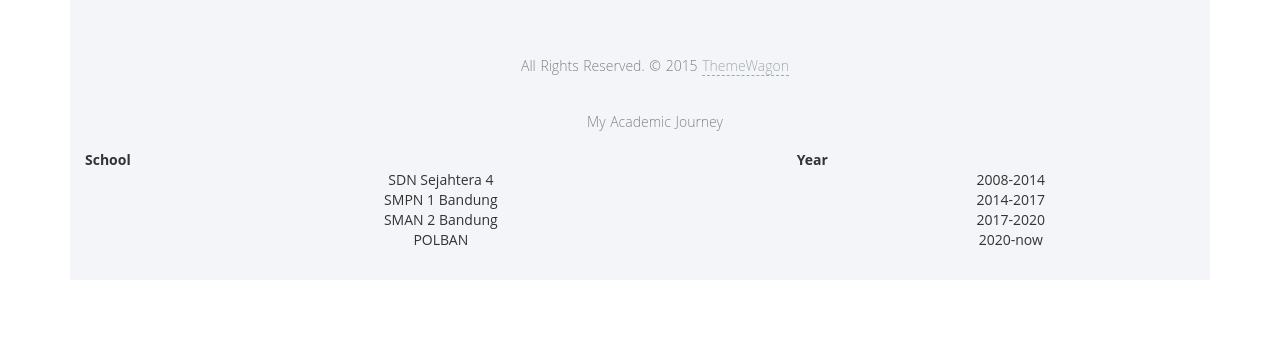
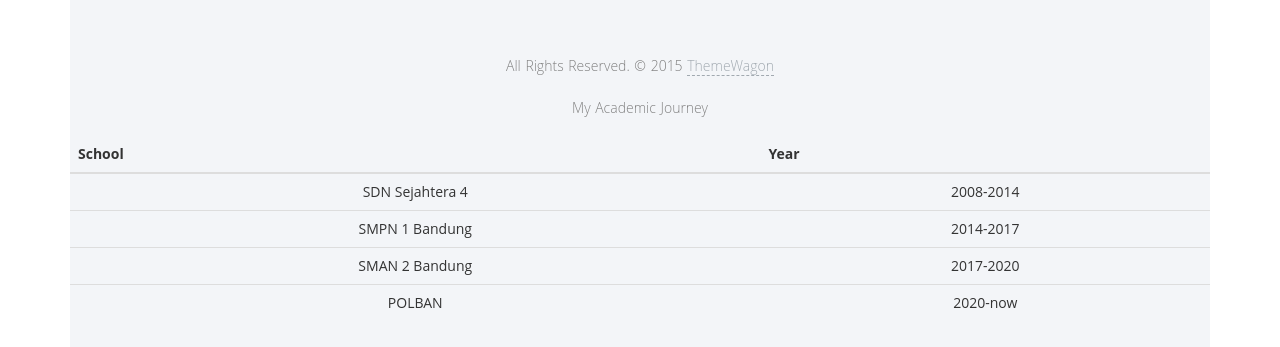
Before and after one commit to pamudyaputra/pamudyaputra.github.io, a plain HTML site: page index.html in a window 1280 px wide. Shown: the part 4600-4947 px from the top of the page. Drawn offline with nearby package versions, Linux system fonts and the light colour scheme; some packages are replaced by stand-ins of ours.

Commit message:
Update index.html

```diff
--- a/index.html
+++ b/index.html
@@ -277,23 +277,26 @@
         FOOTER SECTION
         =========================== -->
         <footer>
-          <div class="container">
-            <div class="row">
-              <div class="col-md-12 text-center">
+          <div>
+            <div>
+              <div class="text-center">
                 <p>All Rights Reserved. &copy; 2015 <a href="http://www.themewagon.com">ThemeWagon</a>
               </div>
             </div>
           </div>
 
-	<div class="container">
-            <div class="row">
-              <div class="col-md-12 text-center">
+	<div>
+            <div>
+              <div class="text-center">
                 <p class= "text-black">My Academic Journey</p>
-<table style="width:100%">
+<table class="table">
+  <thead>
     <tr>
-    <th>School</th>
-    <th>Year</th>
+      <th>		     School</th>
+      <th>		      Year</th>
     </tr>
+  </thead>
+  <tbody>
     <tr>
       <td>SDN Sejahtera 4</td>
       <td>2008-2014</td>
@@ -304,12 +307,13 @@
     </tr>
     <tr>
       <td>SMAN 2 Bandung</td>
-    <td>2017-2020<td>
+      <td>2017-2020</td>
     </tr>
     <tr>
       <td>POLBAN</td>
       <td>2020-now</td>
     </tr>
+  </tbody>
 </table>
               </div>
             </div>
```
Lines whose indentation alone changed are shown as unchanged.
